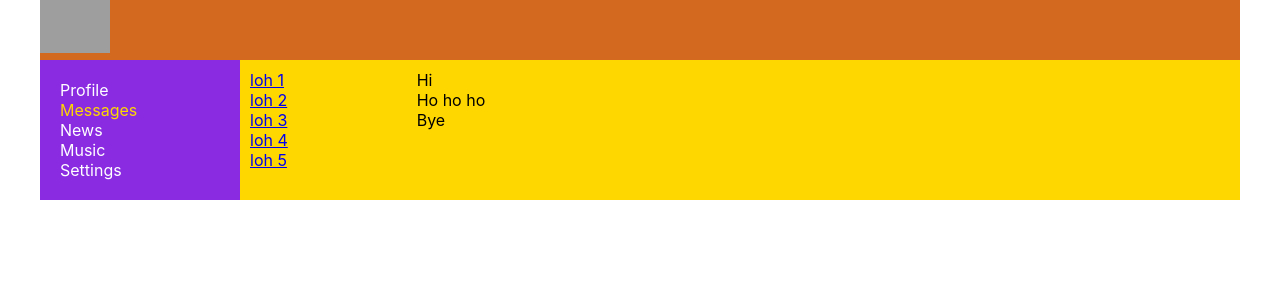
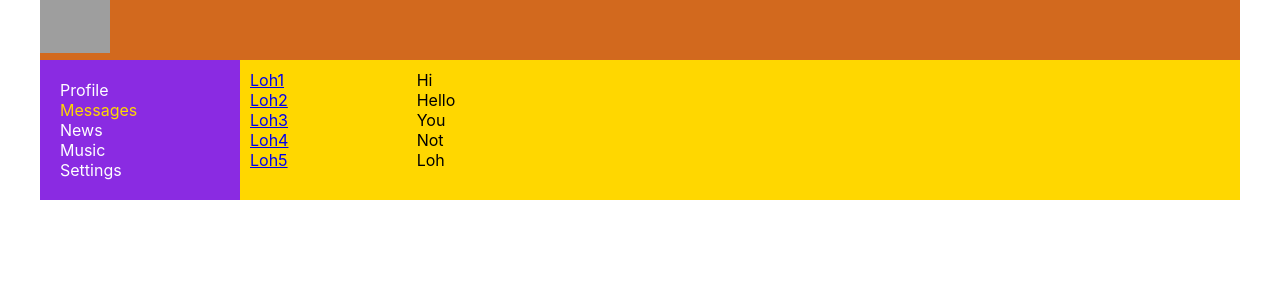
Before and after one commit to Faviun/Less-01.github.io, a React (Create React App) app: page /dialogs in a window 1280 px wide. Shown: the top 300 px of the page. Built offline with nearby package versions, Linux system fonts and the light colour scheme; grey boxes are pictures that could not be loaded.

Commit message:
lesson 23

```diff
--- a/src/components/Dialogs/Dialogs.jsx
+++ b/src/components/Dialogs/Dialogs.jsx
@@ -1,31 +1,38 @@
 import React from 'react';
 import s from './Dialogs.module.css';
 import {NavLink} from "react-router-dom";
+
+const DialogItem = (props) => {
+    let path = "/dialogs/" + props.id;
+    return (
+        <div className={s.dialog + ' ' + s.active}>
+            <NavLink to={path}>{props.name}</NavLink>
+        </div>
+    )
+}
+
+const Message = (props) => {
+    return (
+        <div className={s.dialog}>{props.message}</div>
+    )
+}
 
 const Dialogs = (props) => {
     return (
         <div className={s.dialogs}>
             <div className={s.dialogsItems}>
-                <div className={s.dialog + ' ' + s.active}>
-                    <NavLink to="/dialogs/1">loh 1</NavLink>
-                </div>
-                <div className={s.dialog}>
-                    <NavLink to="/dialogs/2">loh 2</NavLink>
-                </div>
-                <div className={s.dialog}>
-                    <NavLink to="/dialogs/3">loh 3</NavLink>
-                </div>
-                <div className={s.dialog}>
-                    <NavLink to="/dialogs/4">loh 4</NavLink>
-                </div>
-                <div className={s.dialog}>
-                    <NavLink to="/dialogs/5">loh 5</NavLink>
-                </div>
+                <DialogItem name="Loh1" id="1"/>
+                <DialogItem name="Loh2" id="2"/>
+                <DialogItem name="Loh3" id="3"/>
+                <DialogItem name="Loh4" id="4"/>
+                <DialogItem name="Loh5" id="5"/>
             </div>
             <div className={s.messages}>
-                <div className={s.message}>Hi</div>
-                <div className={s.message}>Ho ho ho</div>
-                <div className={s.message}>Bye</div>
+                <Message message="Hi"/>
+                <Message message="Hello"/>
+                <Message message="You"/>
+                <Message message="Not"/>
+                <Message message="Loh"/>
             </div>
         </div>
     )
--- a/src/components/Profile/MyPosts/MyPosts.jsx
+++ b/src/components/Profile/MyPosts/MyPosts.jsx
@@ -4,11 +4,11 @@ import Post from './Post/Post';
 
 const Myposts = () => {
     return (
-        <div>
-            My post
+        <div className={s.postsBlock}>
+            <h3>My post</h3>
             <div>
-                <textarea></textarea>
-                <button>Add post</button>
+                <div><textarea></textarea></div>
+                <div><button>Add post</button></div>
             </div>
             <div className={s.posts}>
                 <Post message='Hi, how are you' likesCount='0' />
--- a/src/components/Profile/MyPosts/MyPosts.module.css
+++ b/src/components/Profile/MyPosts/MyPosts.module.css
@@ -7,3 +7,11 @@
   height: 50px;
   border-radius: 30px;
  }
+
+ .postsBlock{
+  padding: 10px;
+ }
+
+ .posts {
+  margin-top: 10px;
+ }
--- a/src/components/Profile/Profile.jsx
+++ b/src/components/Profile/Profile.jsx
@@ -1,17 +1,13 @@
 import React from 'react';
 import MyPosts from './MyPosts/MyPosts';
 import s from './Profile.module.css';
+import ProfileInfo from "./ProfileInfo/ProfileInfo";
 
 const Profile = () => {
     return (
         <div>
-            <div>
-                <img src='https://www.1zoom.ru/big2/92/101562-yana.jpg' />
-            </div>
-            <div>
-                Ava + desxription
-            </div>
-            <MyPosts />
+            <ProfileInfo/>
+            <MyPosts/>
         </div>
     )
 }
--- /dev/null
+++ b/src/components/Profile/ProfileInfo/ProfileInfo.jsx
@@ -0,0 +1,17 @@
+import React from 'react';
+import s from './ProfileInfo.module.css';
+
+const ProfileInfo = () => {
+    return (
+        <div>
+            <div>
+                <img src='https://www.1zoom.ru/big2/92/101562-yana.jpg' />
+            </div>
+            <div className={s.descriptionBlock}>
+                Ava + description
+            </div>
+        </div>
+    )
+}
+
+export default ProfileInfo;
--- /dev/null
+++ b/src/components/Profile/ProfileInfo/ProfileInfo.module.css
@@ -0,0 +1,8 @@
+.content img{
+    width: 1000px;
+    height: 200px;
+}
+
+.descriptionBlock {
+    padding: 10px;
+}
```
